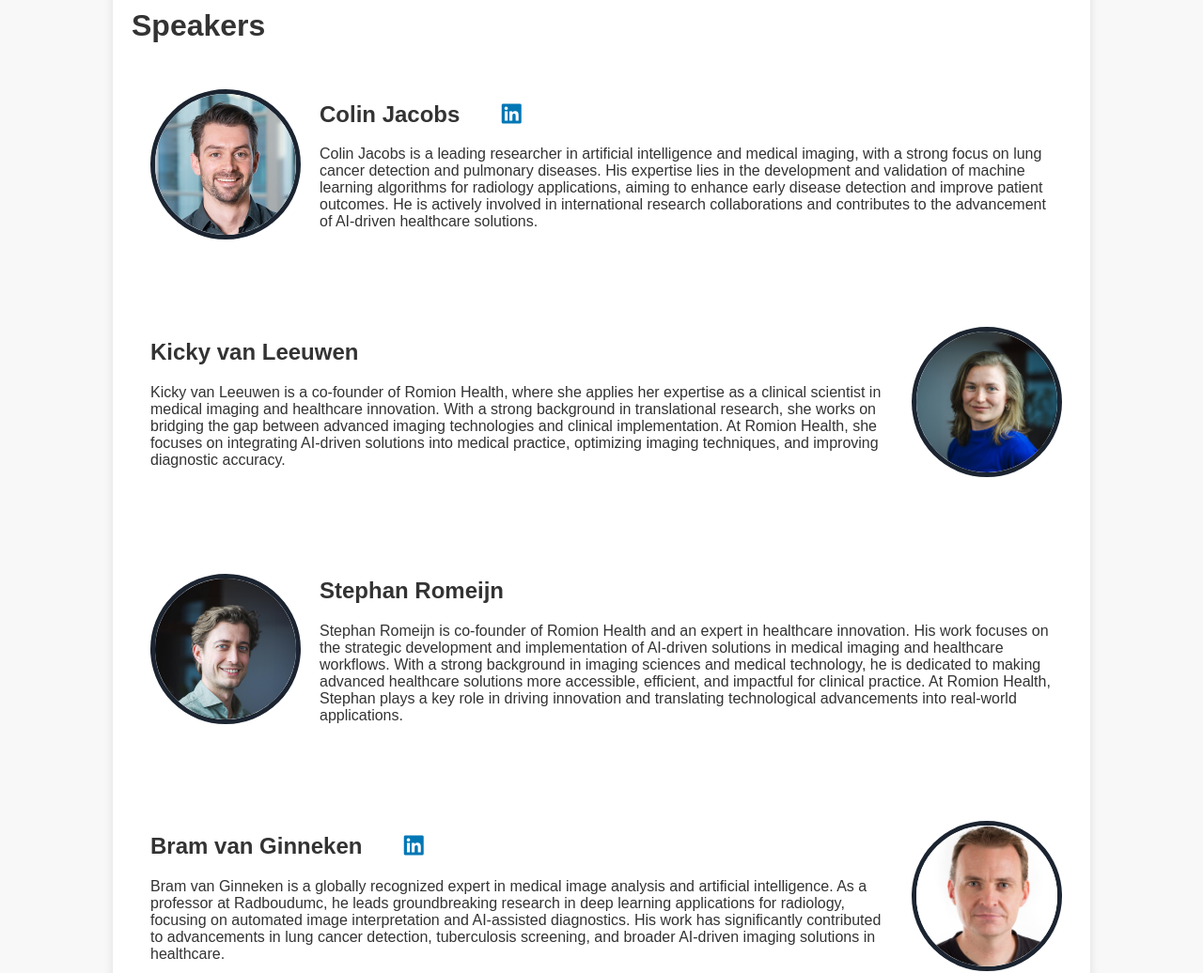
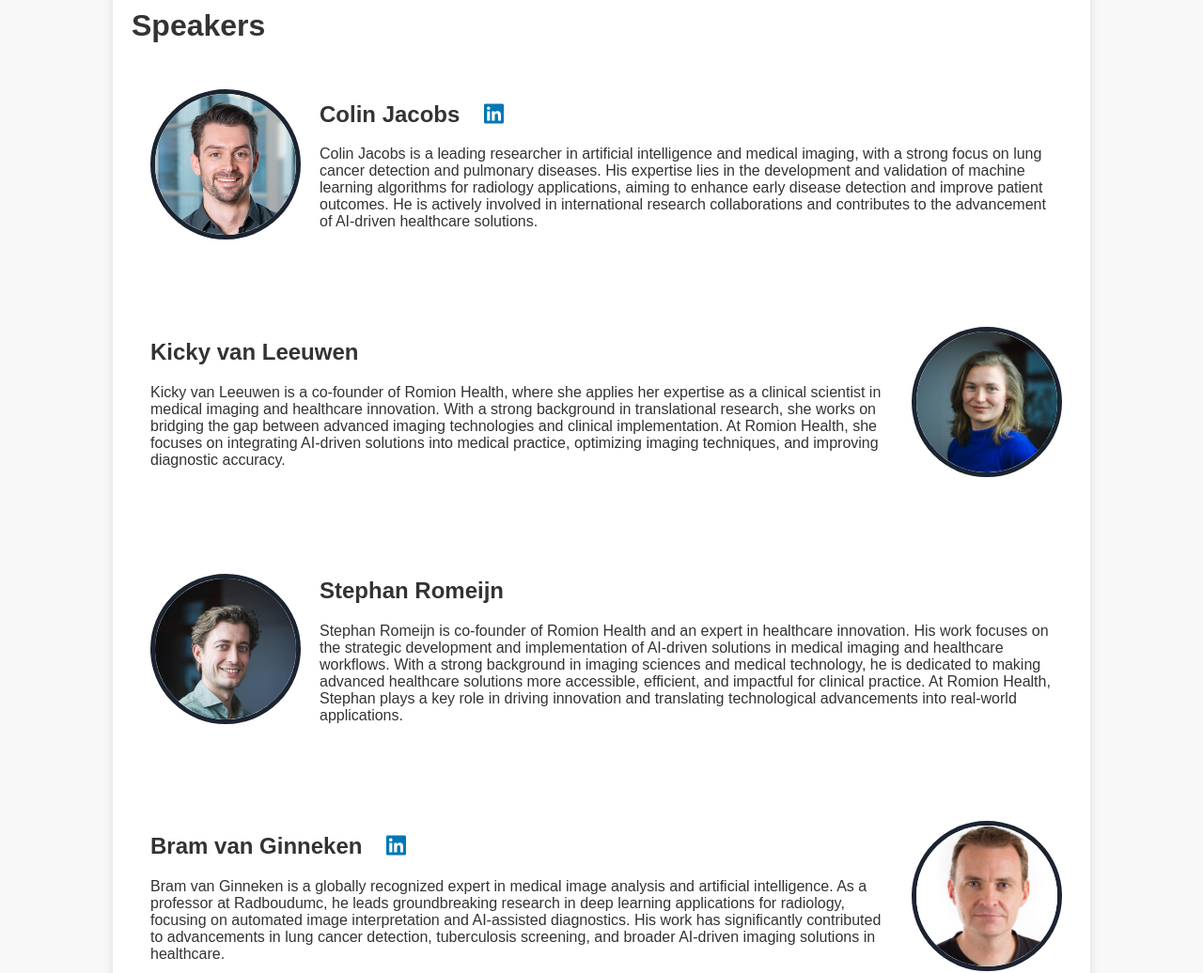
Before and after one commit to marliebesouw/marliebesouw.github.io, a Jekyll site: the page built from speakers.md, in a window 1280 px wide. Shown: the part 320-1356 px from the top of the page at 94% size. Built offline with Jekyll 4.4.1, drawn with Linux system fonts in a browser that asks for light colours.

Commit message:
decreasing space between name and linkedin logo

```diff
--- a/speakers.md
+++ b/speakers.md
@@ -10,7 +10,7 @@ title: Speakers
     <img src="{{ site.url }}/assets/img/Colin_Jacobs.jpg" alt="Colin Jacobs">
     <div class="speaker-info">
         <h2>Colin Jacobs
-        <a href="https://www.linkedin.com/in/colin-jacobs-01a14628/" target="_blank" style="margin-left:10mm;">
+        <a href="https://www.linkedin.com/in/colin-jacobs-01a14628/" target="_blank" style="margin-left:5mm;">
             <i class="fa-brands fa-linkedin"></i>
         </a></h2>
         <p> Colin Jacobs is a leading researcher in artificial intelligence and medical imaging, with a strong focus on lung cancer detection and pulmonary diseases. His expertise lies in the development and validation of machine learning algorithms for radiology applications, aiming to enhance early disease detection and improve patient outcomes. He is actively involved in international research collaborations and contributes to the advancement of AI-driven healthcare solutions.  </p>
@@ -38,7 +38,7 @@ title: Speakers
     <img src="{{ site.url }}/assets/img/Bram_van_Ginneken.jpg" alt="Bram van Ginneken">
     <div class="speaker-info">
        <h2>Bram van Ginneken
-        <a href="https://www.linkedin.com/in/bramvanginneken/" target="_blank" style="margin-left:10mm;">
+        <a href="https://www.linkedin.com/in/bramvanginneken/" target="_blank" style="margin-left:5mm;">
             <i class="fa-brands fa-linkedin"></i>
         </a></h2>
        <p> Bram van Ginneken is a globally recognized expert in medical image analysis and artificial intelligence. As a professor at Radboudumc, he leads groundbreaking research in deep learning applications for radiology, focusing on automated image interpretation and AI-assisted diagnostics. His work has significantly contributed to advancements in lung cancer detection, tuberculosis screening, and broader AI-driven imaging solutions in healthcare.</p>
```
